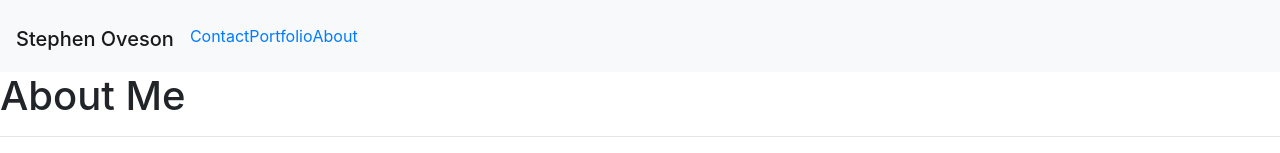
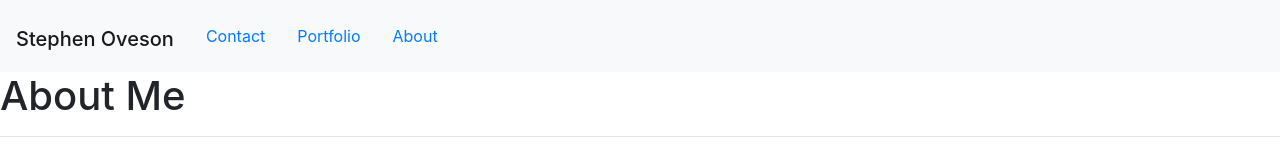
Before and after one commit to StephenOveson/bootstrap, a plain HTML site: page index.html in a window 1280 px wide. Shown: the top 153 px of the page. Drawn offline with nearby package versions, Linux system fonts and the light colour scheme.

Commit message:
Continued formatting of navbar

```diff
--- a/index.html
+++ b/index.html
@@ -8,9 +8,9 @@
         <header>
             <nav class="navbar navbar-expand-lg navbar-light bg-light">
                     <h1><a class="navbar-brand" href="index.html">Stephen Oveson</a></h1>
-                    <a href="contact.html">Contact</a>
-                    <a href="portfolio.html">Portfolio</a>
-                    <a href="index.html">About</a>
+                    <a class="nav-link" href="contact.html">Contact</a>
+                    <a class="nav-link" href="portfolio.html">Portfolio</a>
+                    <a class="nav-link" href="index.html">About</a>
             </nav>
         </header>
         <section>
```
